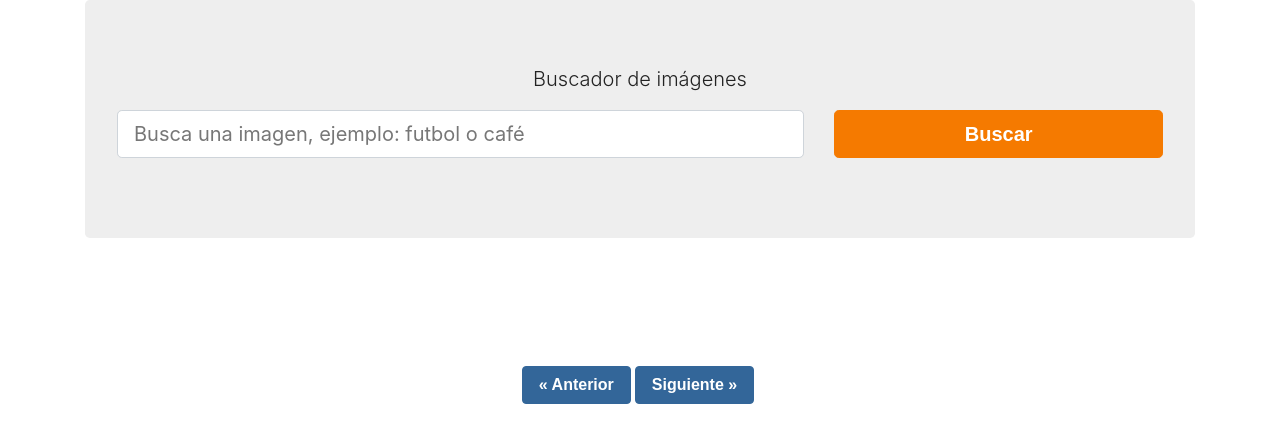
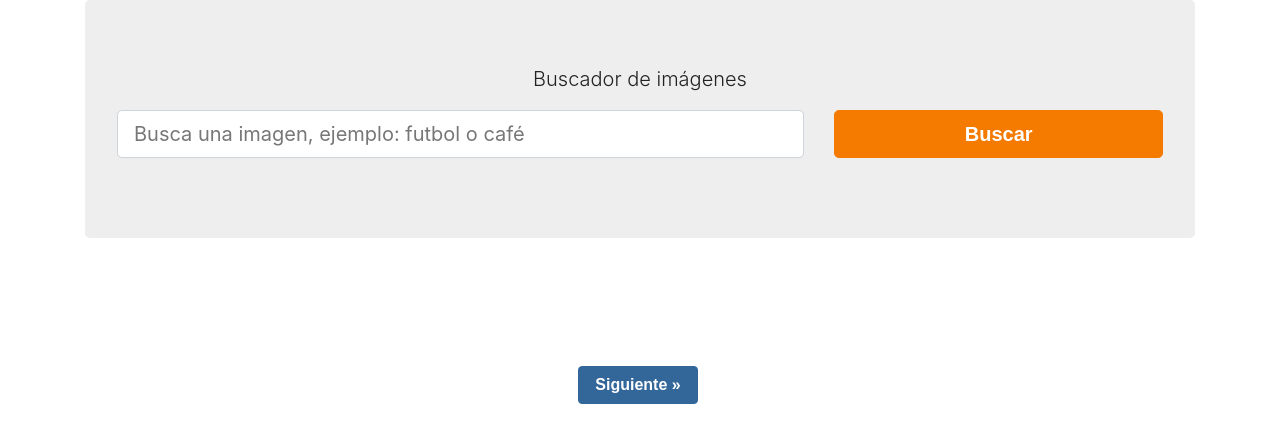
Before and after one commit to JessicaMelero/pixabay, a React (Create React App) app: page / in a window 1280 px wide. Shown: the top 442 px of the page. Built offline with nearby package versions, Linux system fonts and the light colour scheme; a web font is replaced by a local one.

Commit message:
Ocultados botones navegador

```diff
--- a/src/App.js
+++ b/src/App.js
@@ -9,7 +9,7 @@ function App() {
   const [imagenes, guardarImagenes] = useState([]);
 
   const [paginaactual, guardarPaginaActual] = useState(1);
-  const [totalpaginas, guardarTotalPaginas] = useState(1);
+  const [totalpaginas, guardarTotalPaginas] = useState(5);
 
   useEffect(() => {
     const consultarAPI = async () => {
@@ -17,7 +17,7 @@ function App() {
 
       const imagenesPorPagina = 30;
       const key = '15913934-01d4071c3e9a1516dda3a7bd3';
-      const url = `https://pixabay.com/api/?key=${key}&q=${busqueda}&per_page=${imagenesPorPagina}`;
+      const url = `https://pixabay.com/api/?key=${key}&q=${busqueda}&per_page=${imagenesPorPagina}&page=${paginaactual}`;
 
       const respuesta = await fetch(url);
       const resultado = await respuesta.json();
@@ -27,15 +27,19 @@ function App() {
       // calcular el total de páginas
       const calcularTotalPaginas = Math.ceil(resultado.totalHits / imagenesPorPagina);
       guardarTotalPaginas(calcularTotalPaginas);
+
+      // mover pantalla hasta arribaç
+      const jumbotron = document.querySelector('.jumbotron');
+      jumbotron.scrollIntoView({behavior: 'smooth'})
     }
     consultarAPI();
-  }, [busqueda])
+  }, [busqueda, paginaactual])
 
   // definir la pagina anterior
   const paginaAnterior = () => {
     const nuevaPaginaActual = paginaactual - 1;
 
-    if(nuevaPaginaActual === 0) return;
+    if (nuevaPaginaActual === 0) return;
 
     guardarPaginaActual(nuevaPaginaActual);
   }
@@ -44,7 +48,7 @@ function App() {
   const paginaSiguiente = () => {
     const nuevaPaginaActual = paginaactual + 1;
 
-    if(nuevaPaginaActual > totalpaginas) return;
+    if (nuevaPaginaActual > totalpaginas) return;
 
     guardarPaginaActual(nuevaPaginaActual);
   }
@@ -62,19 +66,25 @@ function App() {
           imagenes={imagenes}
         />
 
+        {(paginaactual === 1) ? null : (
           <button
             type="button"
             className="btn btn-info mr-1"
             onClick={paginaAnterior}
           >&laquo; Anterior
           </button>
+        )}
 
+        {(paginaactual === totalpaginas) ? null : (
           <button
             type="button"
             className="btn btn-info mr-1"
             onClick={paginaSiguiente}
           >Siguiente &raquo;
           </button>
+        )}
+
+
       </div>
     </div>
   );
```
Lines whose indentation alone changed are shown as unchanged.
